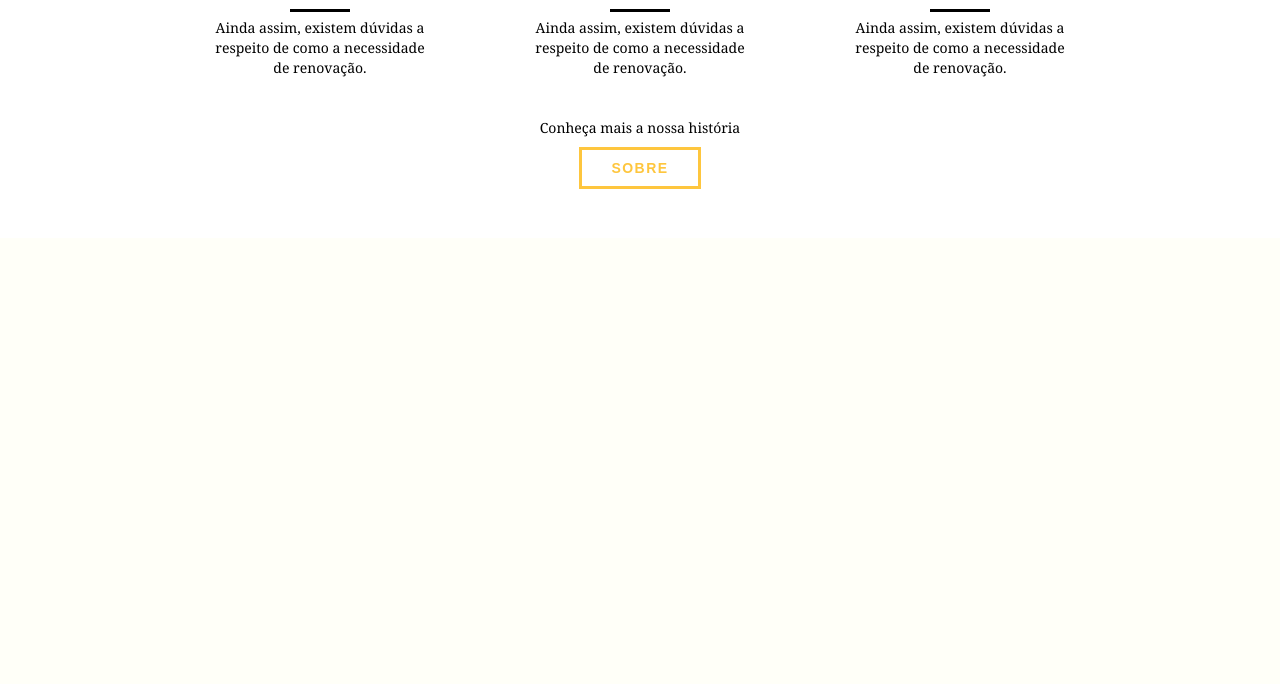
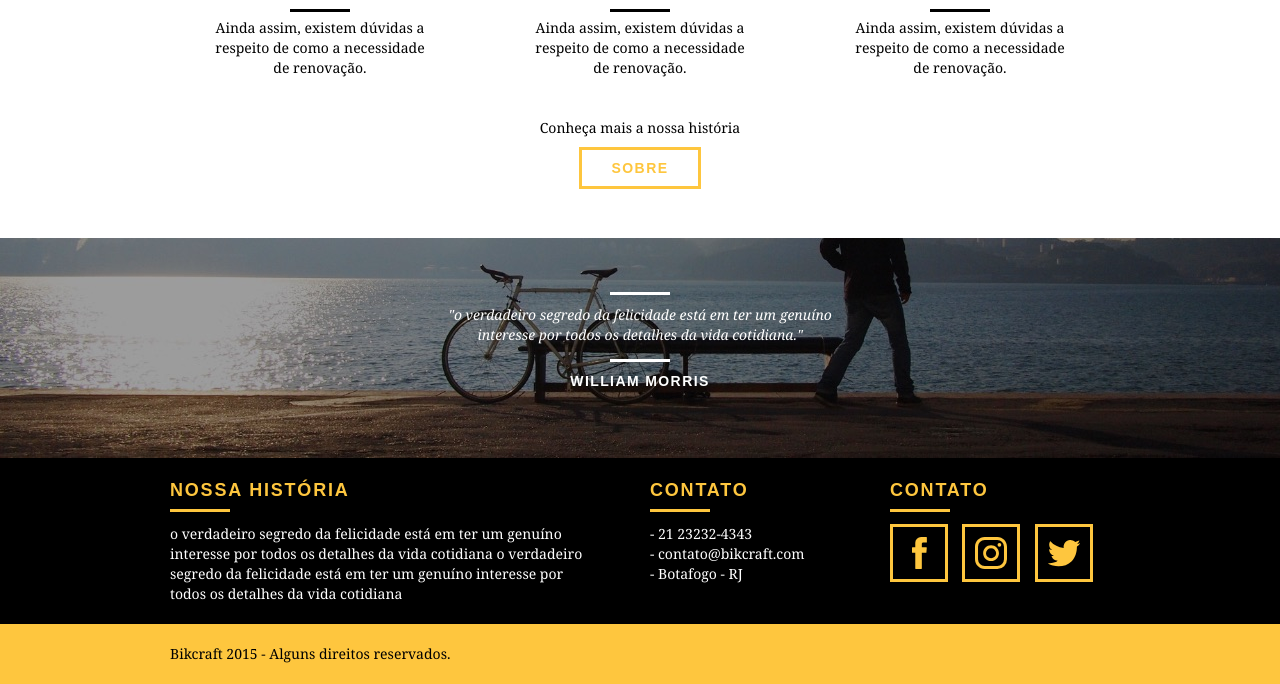
Before and after one commit to patrickvasconcelos/web-bikcraft, a PHP site: page / in a window 1280 px wide. Shown: the part 2262-2946 px from the top of the page. Before the commit the page ends 2451 px from the top, so only its background shows below. Run offline with PHP 8.4, Linux system fonts and the light colour scheme.

Commit message:
[NEW] home completa

```diff
--- a/css/style.css
+++ b/css/style.css
@@ -235,3 +235,71 @@ img {
     background: #000000;
     margin: 6px auto;
 }
+
+.quebra {
+    width: 100%;
+    height: 220px;
+    background: url(../img/bg-footer.jpg);
+    background-size: cover;
+    text-align: center;
+    padding-top: 40px;
+}
+.quebra .quote-externo {
+    max-width: 400px;
+}
+
+.footer {
+    width: 100%;
+    background-color: #000000;
+    color: #ffffff;
+    padding: 20px 0;
+}
+
+.footer h3 {
+    font-size: 18px;
+    line-height: 25px;
+    color: #fec63e;
+    text-transform: uppercase;
+    letter-spacing: 0.1em;
+    font-weight: bold;
+}
+
+.footer h3::after {
+    content: "";
+    display: block;
+    width: 60px;
+    height: 3px;
+    background-color: #fec63e;
+    margin: 6px 0 12px 0;
+}
+
+.footer_historia {
+    padding-right: 40px;
+}
+
+.footer_contato ul li {
+    font-size: 14px;
+    line-height: 20px;
+    font-family: Georgia, "Times New Roman", Times, serif;
+}
+
+.footer_redes ul li {
+    display: inline-block;
+    margin-right: 10px;
+}
+
+.footer_redes ul li a {
+    border: 3px solid #fec63e;
+    display: block;
+    padding: 10px;
+}
+
+.footer_redes ul li a:hover {
+    border: 3px solid #ffffff;
+}
+
+.copy {
+    width: 100%;
+    background-color: #fec63e;
+    padding: 20px 0;
+}
--- a/index.html
+++ b/index.html
@@ -116,6 +116,54 @@
             <a href="sobre.html" class="btn btn-preto">Sobre</a>
         </div>
     </section>
+
+    <section class="quebra">
+        <blockquote class="quote-externo container">
+            <p>"o verdadeiro segredo da felicidade está em ter um genuíno interesse por todos os detalhes da vida
+                cotidiana."</p>
+            <cite>WILLIAM MORRIS</cite>
+        </blockquote>
+
+    </section>
+    <footer>
+        <div class="footer">
+            <div class="container">
+                <div class="grid-8 footer_historia">
+                    <h3>Nossa História</h3>
+                    <p>o verdadeiro segredo da felicidade está em ter um genuíno interesse por todos os detalhes da vida
+                        cotidiana o verdadeiro segredo da felicidade está em ter um genuíno interesse por todos os
+                        detalhes da vida
+                        cotidiana</p>
+                </div>
+                <div class="grid-4 footer_contato">
+                    <h3>Contato</h3>
+                    <ul>
+                        <li>- 21 23232-4343</li>
+                        <li>- contato@bikcraft.com</li>
+                        <li>- Botafogo - RJ</li>
+                    </ul>
+                </div>
+                <div class="grid-4 footer_redes">
+                    <h3>Contato</h3>
+                    <ul>
+                        <li><a href="http://facebook.com" target="_blank"><img src="img/redes-sociais/facebook.svg"
+                                    alt="Facebook"></a></li>
+                        <li><a href="http://instagram.com" target="_blank"><img src="img/redes-sociais/instagram.svg"
+                                    alt="Instagram"></a></li>
+                        <li><a href="http://twitter.com" target="_blank"><img src="img/redes-sociais/twitter.svg"
+                                    alt="Twitter"></a></li>
+                    </ul>
+                </div>
+            </div>
+        </div>
+
+        <div class="copy">
+            <div class="container">
+                <p class="grid-16">Bikcraft 2015 - Alguns direitos reservados.</p>
+            </div>
+
+        </div>
+    </footer>
 </body>
 
 </html>
```
